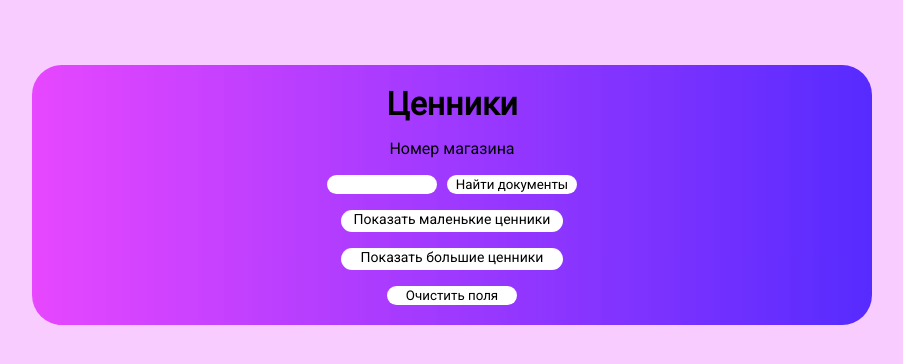
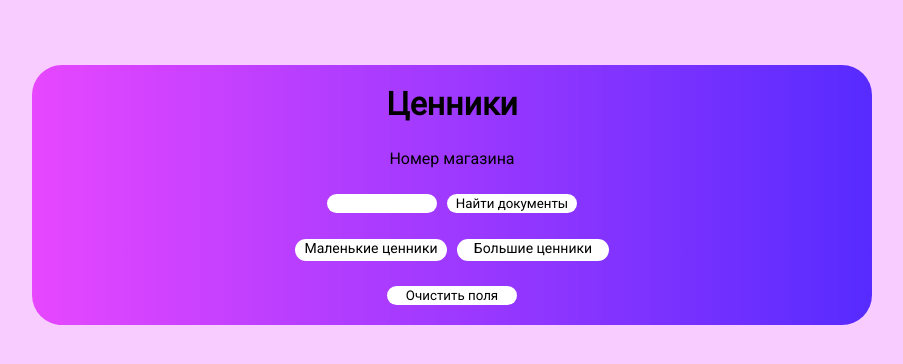
Before and after one commit to eterlate/parfum_pricetag, a React (Create React App) app in the folder client/: page / in a window 1280 px wide. Shown: the top 364 px of the page, without its empty margins (198-1101 px from the left). Built offline with nearby package versions, Linux system fonts and the light colour scheme.

Commit message:
designs update

```diff
--- a/client/src/index.css
+++ b/client/src/index.css
@@ -73,7 +73,6 @@ dd {
 .form input,
 select {
     width: 110px;
-    margin-right: 10px;
     border: 1px solid transparent;
     border-radius: 10px;
 }
@@ -99,19 +98,22 @@ select {
 }
 
 .showButton {
+    display: block;
     font-size: 14px;
     text-decoration: none;
     border: 1px solid transparent;
     border-radius: 20px;
-    width: 220px;
+    width: 150px;
     height: 20px;
     text-align: center;
     color: black;
     background-color: white;
 }
 
+
 .showButton:hover {
     background-color: rgba(221, 0, 255, 0.4);
+    transition: 0.3s;
 }
 
 .searchButton {
@@ -125,6 +127,7 @@ select {
 }
 
 .searchButton:hover {
+    transition: 0.3s;
     background-color: rgba(221, 0, 255, 0.4);
 }
 
@@ -316,7 +319,9 @@ select {
 
 #items tr:hover {
     background-color: #ddd;
+    transition: 0.3s;
 }
+
 
 #items th {
     padding-top: 12px;
--- a/client/src/pages/MainPage.jsx
+++ b/client/src/pages/MainPage.jsx
@@ -156,12 +156,14 @@ const MainPage = () => {
                             name='mag_number'
                             onChange={changeMagHandler}
                             value={form.mag_number}
+                            style={{ marginRight: '10px' }}
                         />
                         <button className='searchButton' type='submit' disabled={loading}>Найти документы</button>
                     </div>
-
-                    <Link className='showButton' to='/print' state={items}>Показать маленькие ценники</Link>
-                    <Link className='showButton' to='/print_big' state={items}>Показать большие ценники</Link>
+                    <div style={{ display: 'flex', flexDirection: 'row' }}>
+                        <Link style={{ marginRight: '10px' }} className='showButton' to='/print' state={items}>Маленькие ценники</Link>
+                        <Link className='showButton' to='/print_big' state={items}>Большие ценники</Link>
+                    </div>
                     <button className='searchButton' onClick={clearHandler}>Очистить поля</button>
                 </form>
 
```
